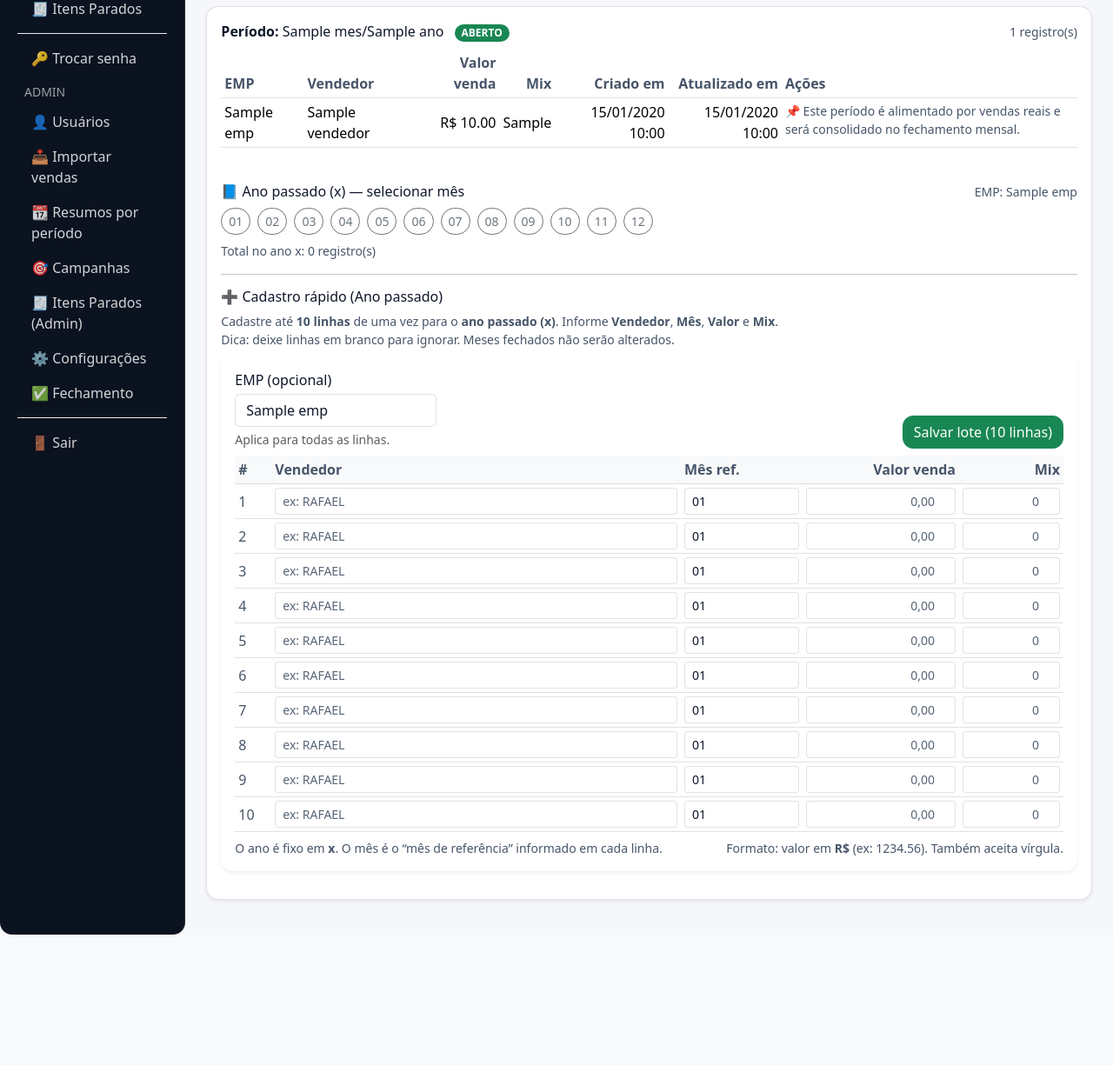
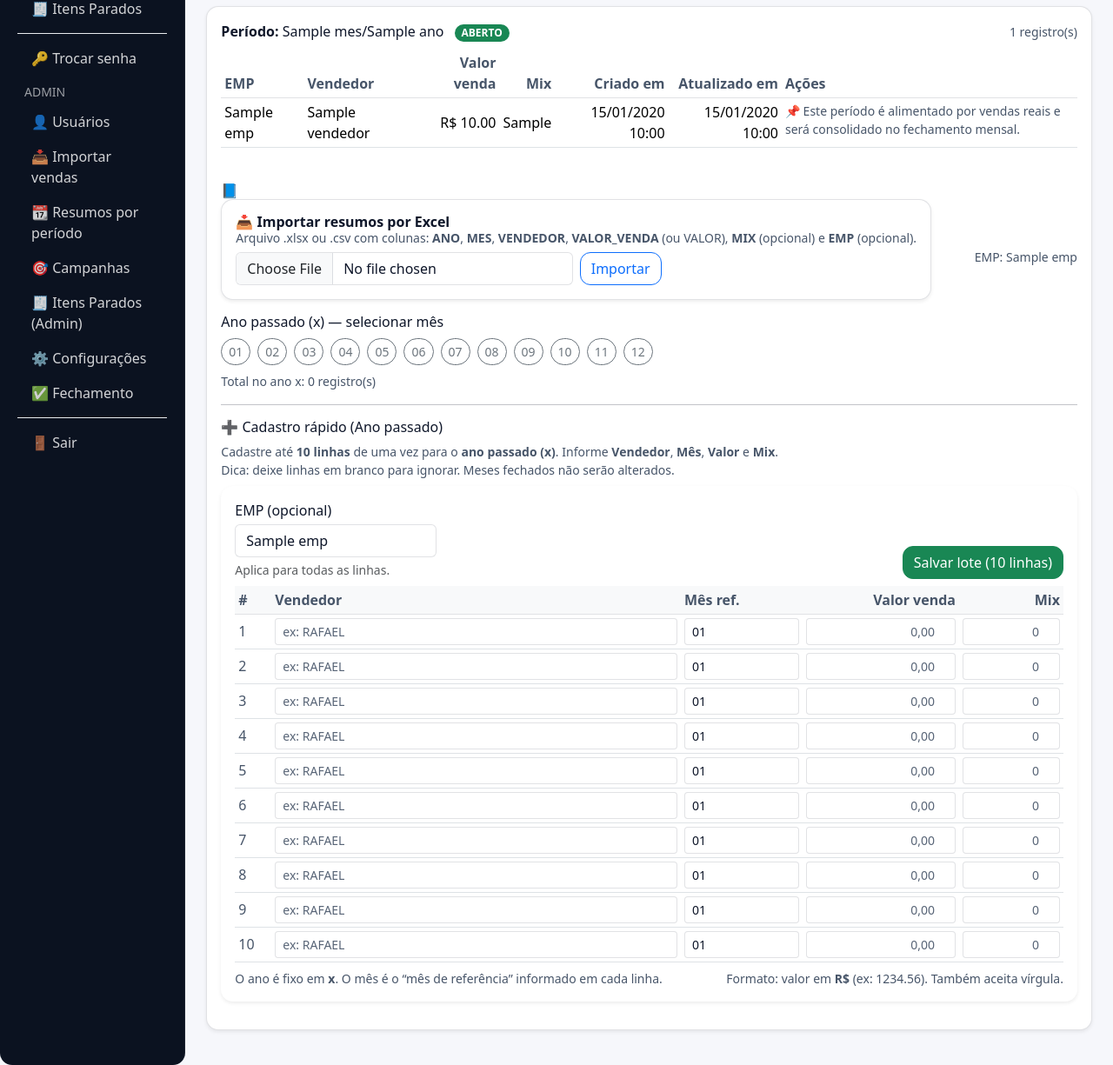
Before and after one commit to BrunoLenon/SistemaVendas, a Python web app: template web/templates/admin_resumos_periodo.html in a window 1280 px wide. Shown: the part 388-1613 px from the top of the page at 87% size. Before the commit the page ends 1463 px from the top, so only its background shows below. Run offline with Jinja, Linux system fonts and the light colour scheme; the template is opened without the code that fills it: most values are stand-ins (such as "Sample title", 1, 10 or a date in 2020); grey boxes marked "Sample" are stand-in pictures.

Commit message:
atual 22.7

```diff
--- a/web/templates/admin_resumos_periodo.html
+++ b/web/templates/admin_resumos_periodo.html
@@ -106,7 +106,30 @@
       {% if resumos_ano_passado_por_mes is not none %}
         <div class="mt-4">
           <div class="d-flex justify-content-between align-items-center mb-2 flex-wrap gap-2">
-            <h6 class="m-0">📘 Ano passado ({{ ano_passado }}) — selecionar mês</h6>
+            <h6 class="m-0">📘
+    <div class="card shadow-sm mb-3">
+      <div class="card-body">
+        <div class="d-flex justify-content-between align-items-center flex-wrap gap-2">
+          <div>
+            <div class="fw-semibold">📥 Importar resumos por Excel</div>
+            <div class="text-muted small">Arquivo .xlsx ou .csv com colunas: <b>ANO</b>, <b>MES</b>, <b>VENDEDOR</b>, <b>VALOR_VENDA</b> (ou VALOR), <b>MIX</b> (opcional) e <b>EMP</b> (opcional).</div>
+          </div>
+        </div>
+        <form method="post" enctype="multipart/form-data" class="mt-2">
+          <input type="hidden" name="acao" value="importar_xlsx">
+          <div class="row g-2 align-items-end">
+            <div class="col-12 col-md-6">
+              <input class="form-control" type="file" name="arquivo" accept=".xlsx,.csv">
+            </div>
+            <div class="col-12 col-md-auto">
+              <button class="btn btn-outline-primary" type="submit">Importar</button>
+            </div>
+          </div>
+        </form>
+      </div>
+    </div>
+
+Ano passado ({{ ano_passado }}) — selecionar mês</h6>
             <div class="text-muted small">EMP: {% if emp %}{{ emp }}{% else %}Todas{% endif %}</div>
           </div>
 
@@ -167,7 +190,16 @@
                               <input type="hidden" name="acao" value="salvar">
                               <input type="hidden" name="emp_edit" value="{{ r.emp or '' }}">
                               <input type="hidden" name="vendedor_edit" value="{{ r.vendedor }}">
-                              <input type="hidden" name="ano_edit" value="{{ ano_passado }}">
+                              <div class="row g-2 mb-2">
+  <div class="col-6 col-md-4">
+    <label class="form-label small mb-1">Ano referência</label>
+    <input class="form-control form-control-sm" name="ano_edit" value="{{ ano_passado }}" inputmode="numeric" placeholder="ex: 2025">
+  </div>
+  <div class="col-6 col-md-4">
+    <label class="form-label small mb-1">Mês</label>
+    <input class="form-control form-control-sm" value="{{ "%02d"|format(m) }}" disabled>
+  </div>
+</div>
                               <input type="hidden" name="mes_edit" value="{{ m }}">
                               <input class="form-control form-control-sm text-end" style="width:160px;" name="valor_venda" value="{{ "%.2f"|format(r.valor_venda or 0) }}">
                           </td>
@@ -181,7 +213,16 @@
                               <input type="hidden" name="acao" value="excluir">
                               <input type="hidden" name="emp_edit" value="{{ r.emp or '' }}">
                               <input type="hidden" name="vendedor_edit" value="{{ r.vendedor }}">
-                              <input type="hidden" name="ano_edit" value="{{ ano_passado }}">
+                              <div class="row g-2 mb-2">
+  <div class="col-6 col-md-4">
+    <label class="form-label small mb-1">Ano referência</label>
+    <input class="form-control form-control-sm" name="ano_edit" value="{{ ano_passado }}" inputmode="numeric" placeholder="ex: 2025">
+  </div>
+  <div class="col-6 col-md-4">
+    <label class="form-label small mb-1">Mês</label>
+    <input class="form-control form-control-sm" value="{{ "%02d"|format(m) }}" disabled>
+  </div>
+</div>
                               <input type="hidden" name="mes_edit" value="{{ m }}">
                               <button class="btn btn-sm btn-outline-danger" type="submit">Excluir</button>
                             </form>
@@ -207,7 +248,16 @@
                           <input type="hidden" name="acao" value="salvar">
                           <input type="hidden" name="emp_edit" value="{{ r.emp or '' }}">
                           <input type="hidden" name="vendedor_edit" value="{{ r.vendedor }}">
-                          <input type="hidden" name="ano_edit" value="{{ ano_passado }}">
+                          <div class="row g-2 mb-2">
+  <div class="col-6 col-md-4">
+    <label class="form-label small mb-1">Ano referência</label>
+    <input class="form-control form-control-sm" name="ano_edit" value="{{ ano_passado }}" inputmode="numeric" placeholder="ex: 2025">
+  </div>
+  <div class="col-6 col-md-4">
+    <label class="form-label small mb-1">Mês</label>
+    <input class="form-control form-control-sm" value="{{ "%02d"|format(m) }}" disabled>
+  </div>
+</div>
                           <input type="hidden" name="mes_edit" value="{{ m }}">
 
                           <div class="row g-2">
@@ -228,7 +278,16 @@
                           <input type="hidden" name="acao" value="excluir">
                           <input type="hidden" name="emp_edit" value="{{ r.emp or '' }}">
                           <input type="hidden" name="vendedor_edit" value="{{ r.vendedor }}">
-                          <input type="hidden" name="ano_edit" value="{{ ano_passado }}">
+                          <div class="row g-2 mb-2">
+  <div class="col-6 col-md-4">
+    <label class="form-label small mb-1">Ano referência</label>
+    <input class="form-control form-control-sm" name="ano_edit" value="{{ ano_passado }}" inputmode="numeric" placeholder="ex: 2025">
+  </div>
+  <div class="col-6 col-md-4">
+    <label class="form-label small mb-1">Mês</label>
+    <input class="form-control form-control-sm" value="{{ "%02d"|format(m) }}" disabled>
+  </div>
+</div>
                           <input type="hidden" name="mes_edit" value="{{ m }}">
                           <button class="btn btn-sm btn-outline-danger" type="submit">Excluir</button>
                         </form>
@@ -249,7 +308,16 @@
                 <form method="post">
                   <input type="hidden" name="acao" value="salvar_lote">
                   <input type="hidden" name="emp_edit" value="{{ emp or '' }}">
-                  <input type="hidden" name="ano_edit" value="{{ ano_passado }}">
+                  <div class="row g-2 mb-2">
+  <div class="col-6 col-md-4">
+    <label class="form-label small mb-1">Ano referência</label>
+    <input class="form-control form-control-sm" name="ano_edit" value="{{ ano_passado }}" inputmode="numeric" placeholder="ex: 2025">
+  </div>
+  <div class="col-6 col-md-4">
+    <label class="form-label small mb-1">Mês</label>
+    <input class="form-control form-control-sm" value="{{ "%02d"|format(m) }}" disabled>
+  </div>
+</div>
                   <input type="hidden" name="mes_edit" value="{{ m }}">
 
                   <div class="table-responsive">
```
Also changed, not shown: web/app.py (+152 -7 lines).
